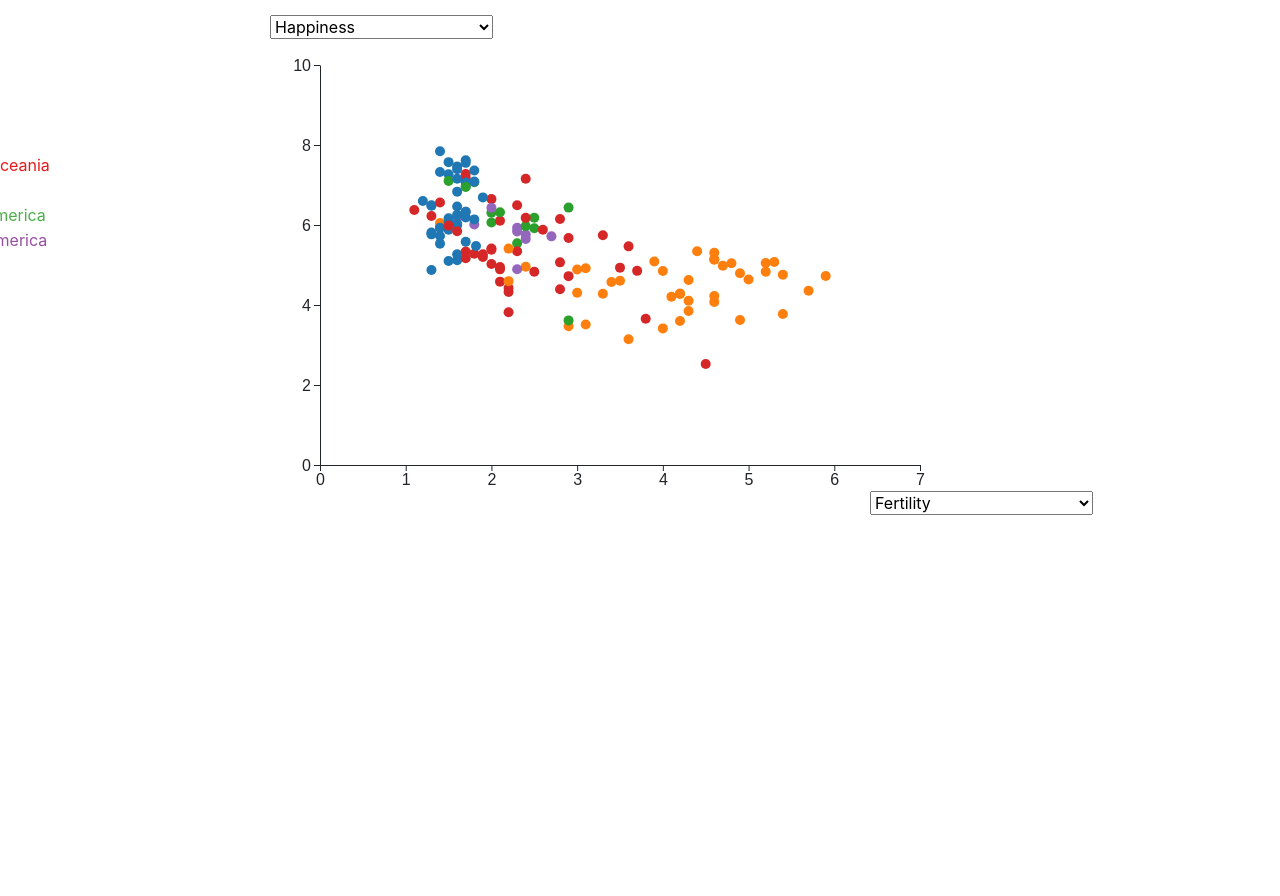
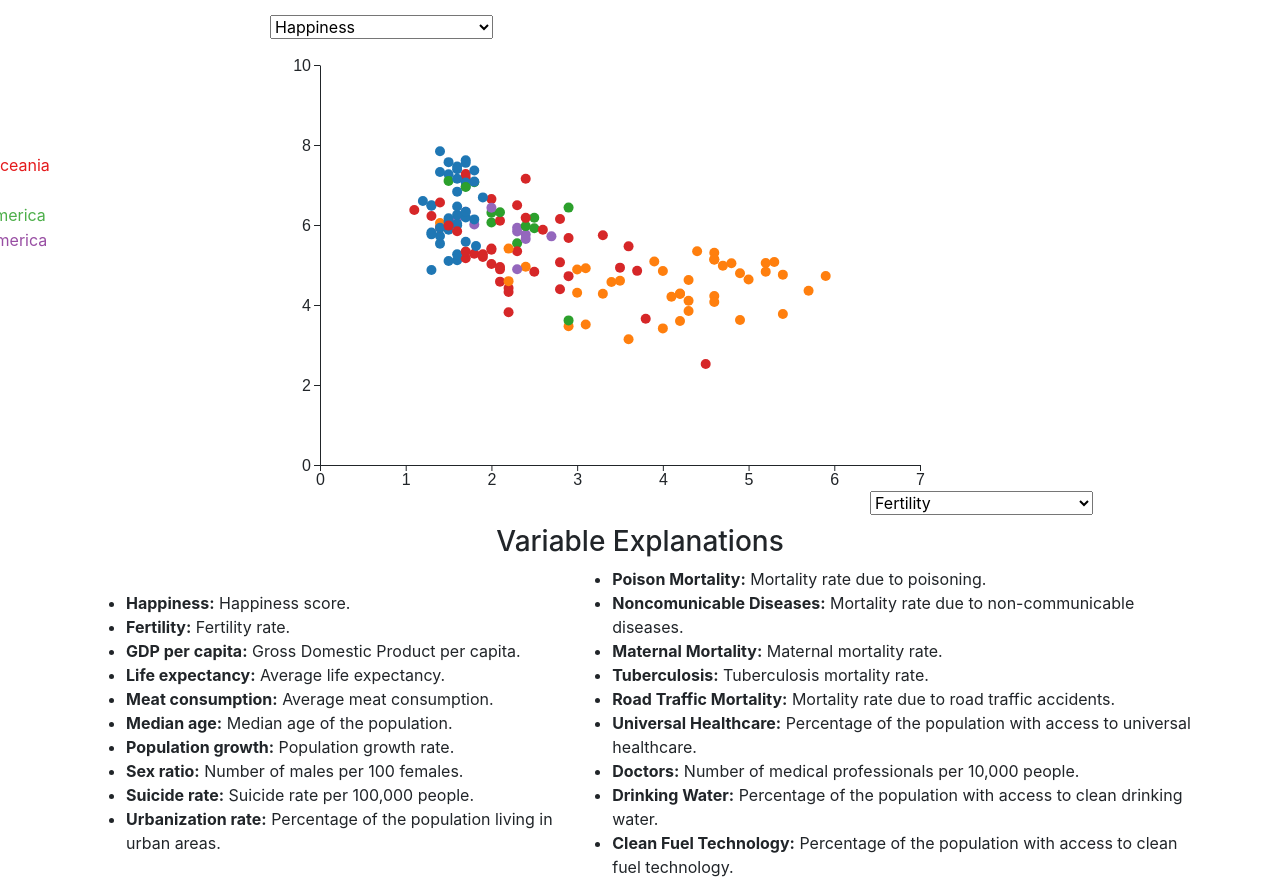
Before and after one commit to nthamilton57/n328_final, a plain HTML site: page index.html in a window 1280 px wide. Shown: the part 109-1005 px from the top of the page. Before the commit the page ends 800 px from the top, so only its background shows below. Drawn offline with nearby package versions, Linux system fonts and the light colour scheme.

Commit message:
Updated variable description

```diff
--- a/index.html
+++ b/index.html
@@ -392,5 +392,47 @@ document.getElementById("select-y-var").addEventListener("change", (e)=>{
         .on("mouseleave", noHighlightlegend)
     })
   </script>
+
+    <div class="container">
+      <div class="row">
+        <div class="col">
+        <h3 style="text-align: center;">
+          Variable Explanations</a>
+        </h3>
+        <div style="float:right;">
+          <table>
+            <tr>
+              <td>
+                <ul>
+                  <li><b>Happiness:</b> Happiness score.</li>
+                  <li><b>Fertility:</b> Fertility rate.</li>
+                  <li><b>GDP per capita:</b> Gross Domestic Product per capita.</li>
+                  <li><b>Life expectancy:</b> Average life expectancy.</li>
+                  <li><b>Meat consumption:</b> Average meat consumption.</li>
+                  <li><b>Median age:</b> Median age of the population.</li>
+                  <li><b>Population growth:</b> Population growth rate.</li>
+                  <li><b>Sex ratio:</b> Number of males per 100 females.</li>
+                  <li><b>Suicide rate:</b> Suicide rate per 100,000 people.</li>
+                  <li><b>Urbanization rate:</b> Percentage of the population living in urban areas.</li>
+                </ul>
+              </td>
+              <td>
+                <ul>
+                  <li><b>Poison Mortality:</b> Mortality rate due to poisoning.</li>
+                  <li><b>Noncomunicable Diseases:</b> Mortality rate due to non-communicable diseases.</li>
+                  <li><b>Maternal Mortality:</b> Maternal mortality rate.</li>
+                  <li><b>Tuberculosis:</b> Tuberculosis mortality rate.</li>
+                  <li><b>Road Traffic Mortality:</b> Mortality rate due to road traffic accidents.</li>
+                  <li><b>Universal Healthcare:</b> Percentage of the population with access to universal healthcare.</li>
+                  <li><b>Doctors:</b> Number of medical professionals per 10,000 people.</li>
+                  <li><b>Drinking Water:</b> Percentage of the population with access to clean drinking water.</li>
+                  <li><b>Clean Fuel Technology:</b> Percentage of the population with access to clean fuel technology.</li>
+                </ul>
+              </td>
+            </tr>
+            </table>
+          </div>
+
+    </div>
 </body>
 </html>
```
Also changed, not shown: doc.html (+20 -1 lines).
